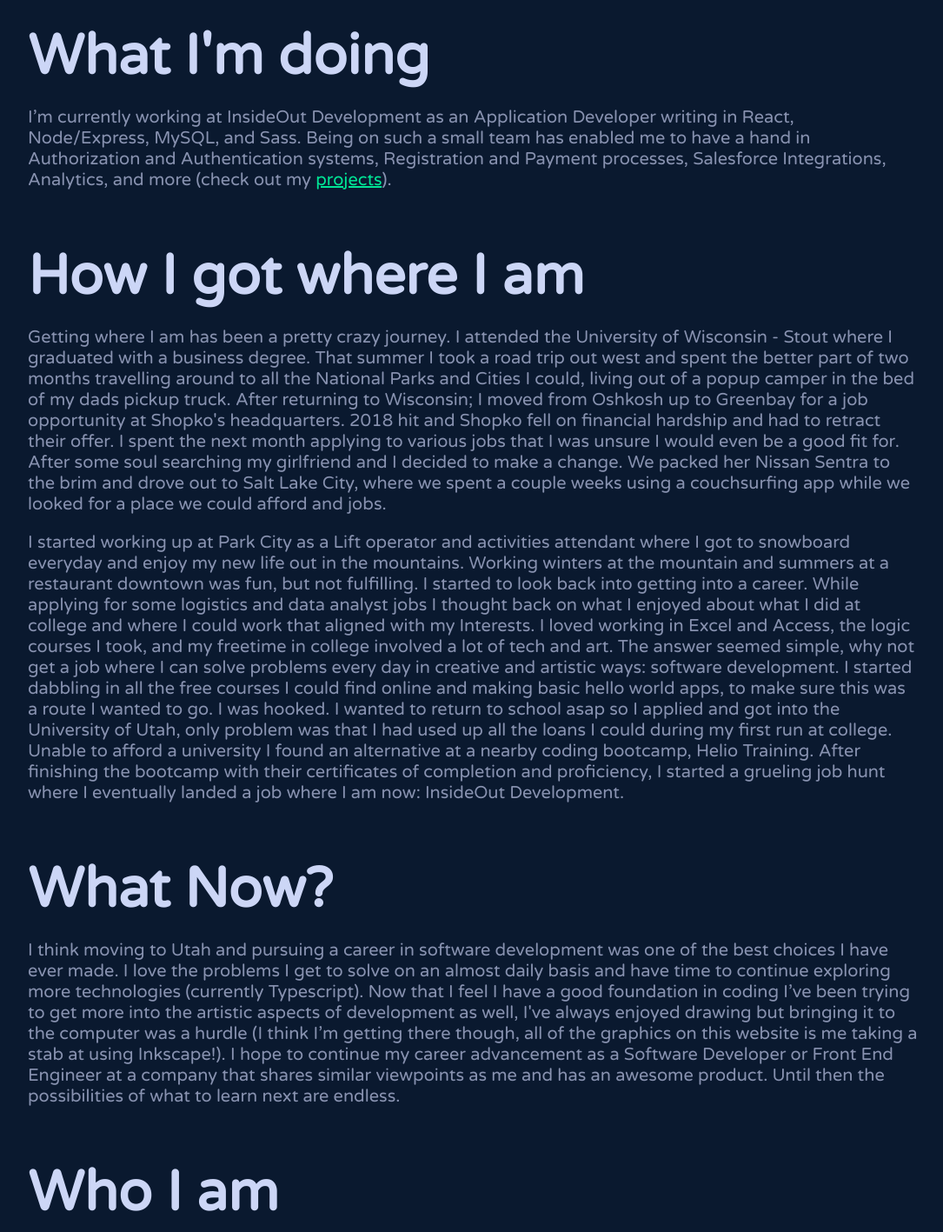
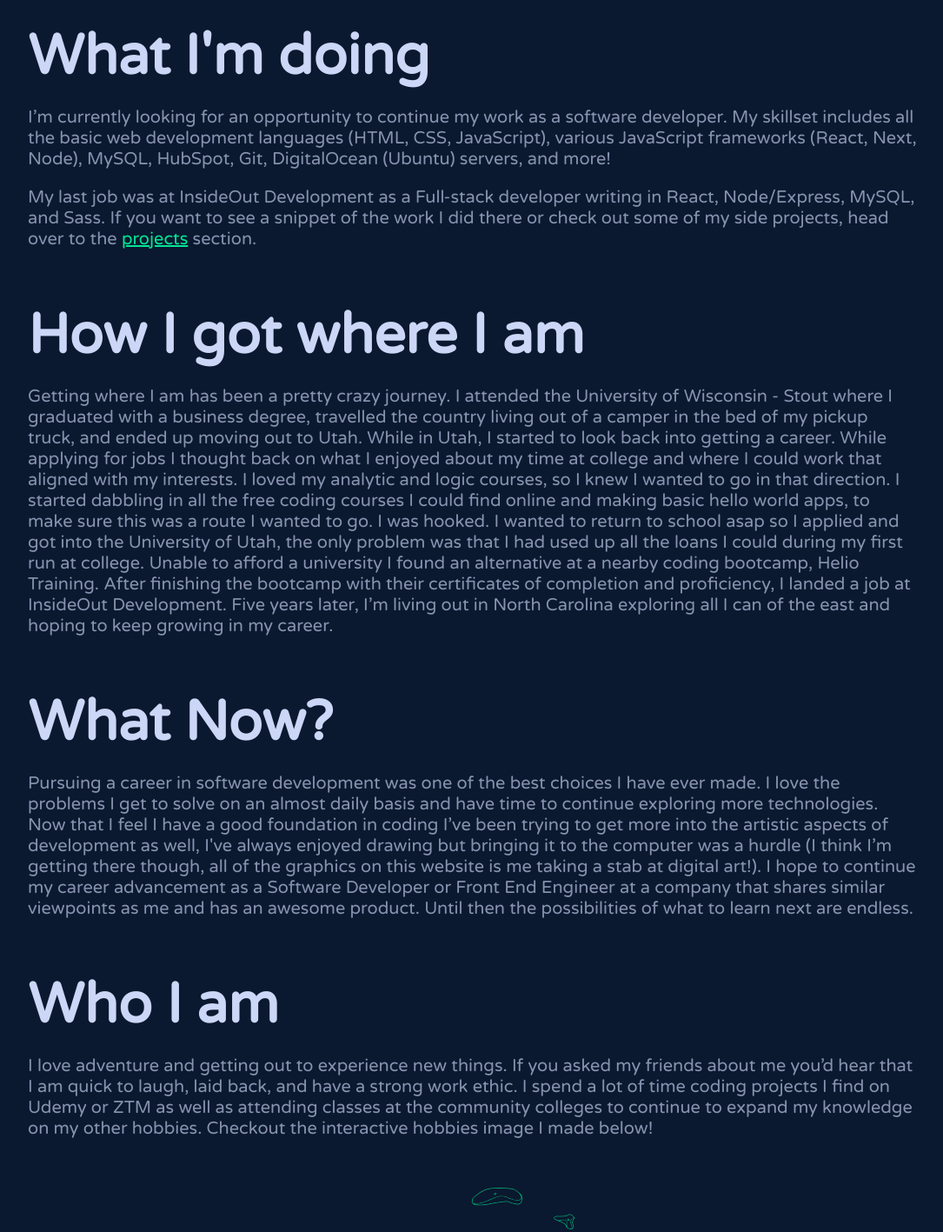
Before and after one commit to Verwiel/Portfolio, a React (Create React App) app in the folder client/: page /about in a window 1280 px wide. Shown: the part 600-2017 px from the top of the page at 87% size, without its empty margins (96-1181 px from the left). Built offline with nearby package versions, Linux system fonts and the light colour scheme.

Commit message:
updated about copy

```diff
--- a/client/src/pages/About.js
+++ b/client/src/pages/About.js
@@ -28,24 +28,23 @@ const About = () => {
       <article className='about-content'>
         <section>
           <h2>What I'm doing</h2>
-          <p className='body-1'>I’m currently working at InsideOut Development as an Application Developer writing in React, Node/Express, MySQL, and Sass. Being on such a small team has enabled me to have a hand in Authorization and Authentication systems, Registration and Payment processes, Salesforce Integrations, Analytics, and more (check out
-          my <Link to='/portfolio' className='hyper-link'>projects</Link>).</p>
+          <p className='body-1'>I’m currently looking for an opportunity to continue my work as a software developer. My skillset includes all the basic web development languages (HTML, CSS, JavaScript), various JavaScript frameworks (React, Next, Node), MySQL, HubSpot, Git, DigitalOcean (Ubuntu) servers, and more! </p>
+          <p className='body-1'>My last job was at InsideOut Development as a Full-stack developer writing in React, Node/Express, MySQL, and Sass. If you want to see a snippet of the work I did there or check out some of my side projects, head over to the <Link to='/portfolio' className='hyper-link'>projects</Link> section.</p>
         </section>
 
         <section>
           <h2>How I got where I am</h2>
-          <p className='body-1'>Getting where I am has been a pretty crazy journey. I attended the University of Wisconsin - Stout where I graduated with a business degree. That summer I took a road trip out west and spent the better part of two months travelling around to all the National Parks and Cities I could, living out of a popup camper in the bed of my dads pickup truck. After returning to Wisconsin; I moved from Oshkosh up to Greenbay for a job opportunity at Shopko's headquarters. 2018 hit and Shopko fell on financial hardship and had to retract their offer. I spent the next month applying to various jobs that I was unsure I would even be a good fit for. After some soul searching my girlfriend and I decided to make a change. We packed her Nissan Sentra to the brim and drove out to Salt Lake City, where we spent a couple weeks using a couchsurfing app while we looked for a place we could afford and jobs.</p>
-          <p className='body-1'>I started working up at Park City as a Lift operator and activities attendant where I got to snowboard everyday and enjoy my new life out in the mountains. Working winters at the mountain and summers at a restaurant downtown was fun, but not fulfilling. I started to look back into getting into a career. While applying for some logistics and data analyst jobs I thought back on what I enjoyed about what I did at college and where I could work that aligned with my Interests. I loved working in Excel and Access, the logic courses I took, and my freetime in college involved a lot of tech and art. The answer seemed simple, why not get a job where I can solve problems every day in creative and artistic ways: software development. I started dabbling in all the free courses I could find online and making basic hello world apps, to make sure this was a route I wanted to go. I was hooked. I wanted to return to school asap so I applied and got into the University of Utah, only problem was that I had used up all the loans I could during my first run at college. Unable to afford a university I found an alternative at a nearby coding bootcamp, Helio Training. After finishing the bootcamp with their certificates of completion and proficiency, I started a grueling job hunt where I eventually landed a job where I am now: InsideOut Development. </p>
+          <p className='body-1'>Getting where I am has been a pretty crazy journey. I attended the University of Wisconsin - Stout where I graduated with a business degree, travelled the country living out of a camper in the bed of my pickup truck, and ended up moving out to Utah. While in Utah, I started to look back into getting a career. While applying for jobs I thought back on what I enjoyed about my time at college and where I could work that aligned with my interests. I loved my analytic and logic courses, so I knew I wanted to go in that direction. I started dabbling in all the free coding courses I could find online and making basic hello world apps, to make sure this was a route I wanted to go. I was hooked. I wanted to return to school asap so I applied and got into the University of Utah, the only problem was that I had used up all the loans I could during my first run at college. Unable to afford a university I found an alternative at a nearby coding bootcamp, Helio Training. After finishing the bootcamp with their certificates of completion and proficiency, I landed a job at InsideOut Development. Five years later, I’m living out in North Carolina exploring all I can of the east and hoping to keep growing in my career.</p>
         </section>
 
         <section>
           <h2>What Now?</h2>
-          <p className='body-1'>I think moving to Utah and pursuing a career in software development was one of the best choices I have ever made. I love the problems I get to solve on an almost daily basis and have time to continue exploring more technologies (currently Typescript). Now that I feel I have a good foundation in coding I’ve been trying to get more into the artistic aspects of development as well, I've always enjoyed drawing but bringing it to the computer was a hurdle (I think I’m getting there though, all of the graphics on this website is me taking a stab at using Inkscape!). I hope to continue my career advancement as a Software Developer or Front End Engineer at a company that shares similar viewpoints as me and has an awesome product. Until then the possibilities of what to learn next are endless.</p>
+          <p className='body-1'>Pursuing a career in software development was one of the best choices I have ever made. I love the problems I get to solve on an almost daily basis and have time to continue exploring more technologies. Now that I feel I have a good foundation in coding I’ve been trying to get more into the artistic aspects of development as well, I've always enjoyed drawing but bringing it to the computer was a hurdle (I think I’m getting there though, all of the graphics on this website is me taking a stab at digital art!). I hope to continue my career advancement as a Software Developer or Front End Engineer at a company that shares similar viewpoints as me and has an awesome product. Until then the possibilities of what to learn next are endless.</p>
         </section>
 
         <section>
           <h2>Who I am</h2>
-          <p className='body-1'>I have a very laid back/chill personality and a strong work ethic. When i’m not coding I love camping, video games, snowboarding, art, and brewing beer (thanks Utah for your 3.2% beer). I’ve also recently started getting into bouldering/rock climbing and teaching myself guitar. Checkout the interactive hobbies image I made below!</p>
+          <p className='body-1'>I love adventure and getting out to experience new things. If you asked my friends about me you’d hear that I am quick to laugh, laid back, and have a strong work ethic. I spend a lot of time coding projects I find on Udemy or ZTM as well as attending classes at the community colleges to continue to expand my knowledge on my other hobbies. Checkout the interactive hobbies image I made below!</p>
         </section>
       </article>
 
```
Also changed, not shown: 1 other file (tests, documents, lock files or other folders).
